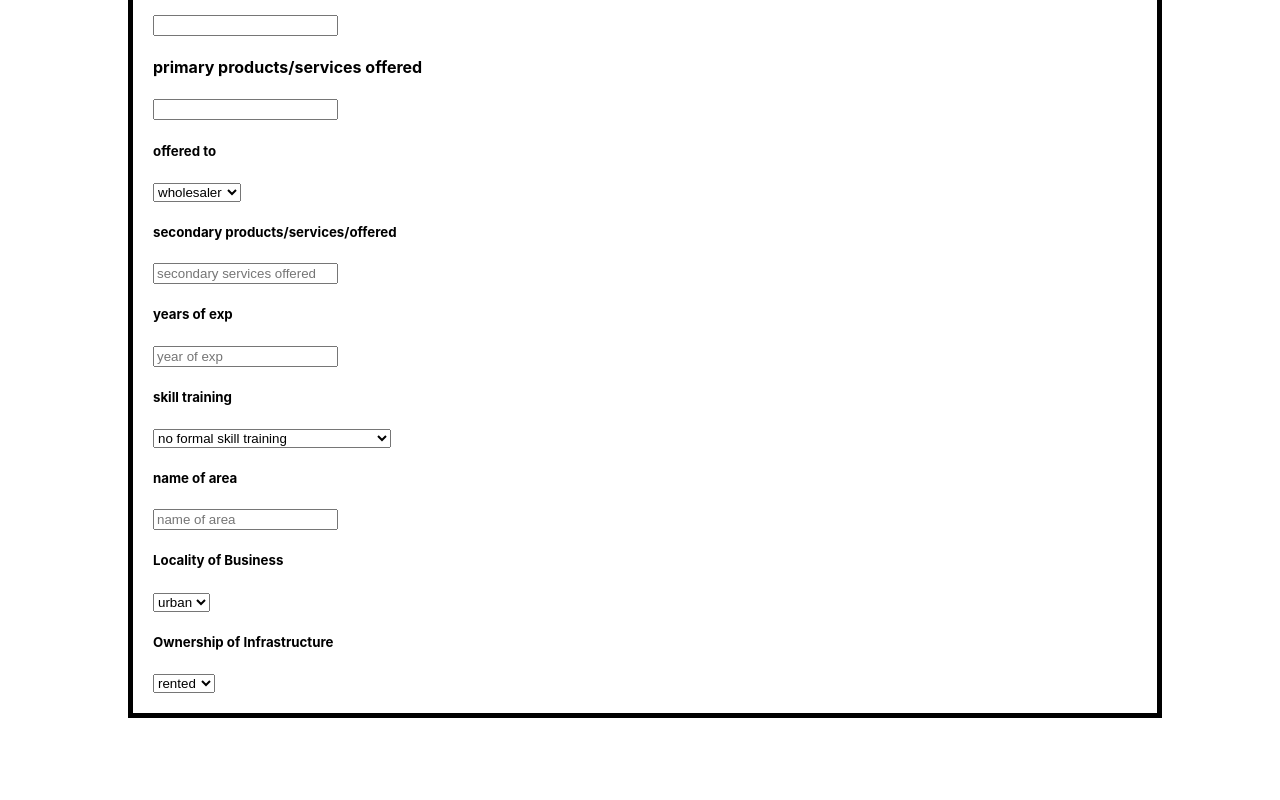
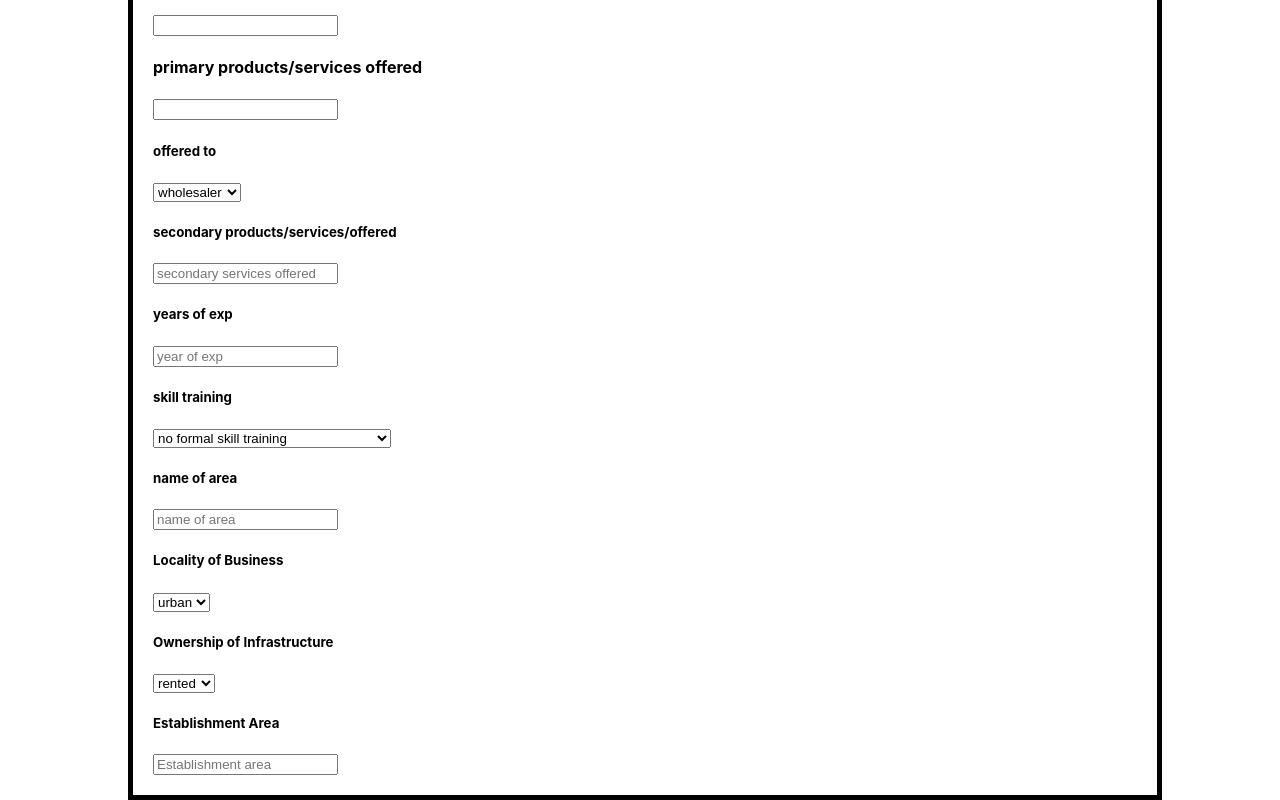
Before and after one commit to yash-ga/letEndorse, a React (Create React App) app in the folder letendorse/: page / in a window 1280 px wide. Shown: the part 334-1134 px from the top of the page. Before the commit the page ends 1052 px from the top, so only its background shows below. Built offline with nearby package versions, Linux system fonts and the light colour scheme.

Commit message:
debugging

```diff
--- a/letendorse/src/components/Form.jsx
+++ b/letendorse/src/components/Form.jsx
@@ -13,6 +13,7 @@ export const Form=()=>
     const [area,setArea]=useState("")
     const [locality,setLocality]=useState("")
     const [ownership,SetOwnership]=useState("")
+    const [est,setEst]=useState("")
     const getName=(e)=>{
         setName(e.target.value)
     }
@@ -60,6 +61,9 @@ export const Form=()=>
                   <option value="rented">rented</option>
                   <option value="leased">leased</option>
               </select>
+              <h5>Establishment Area</h5>
+              <input type="text" placeholder="Establishment area"
+              onChange={(e)=>{setEst(e.target.value)}}/>
             </article>
             <article className="right">
             <p>{name}-is looking for xyz</p>
@@ -73,6 +77,7 @@ export const Form=()=>
             <p>{area}</p>
             <p>{locality}</p>
             <p>{ownership}</p>
+            <p>{est}</p>
             </article>
         </div>
 
```
